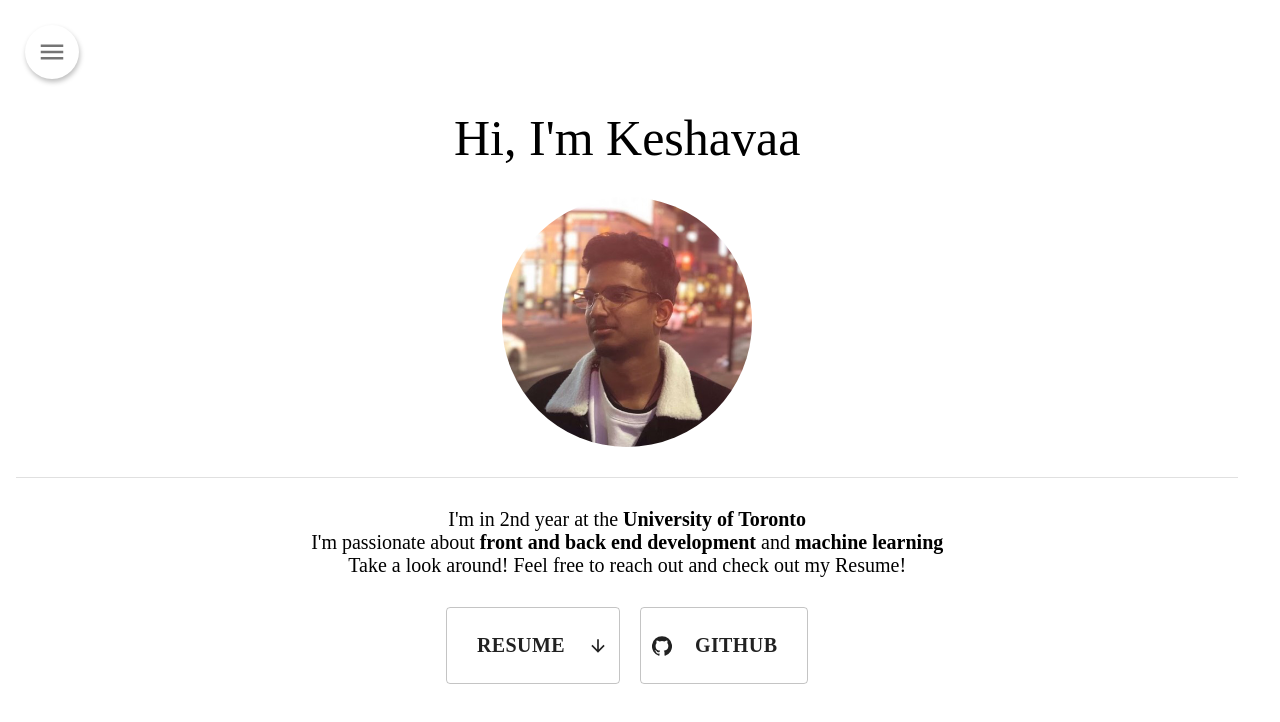
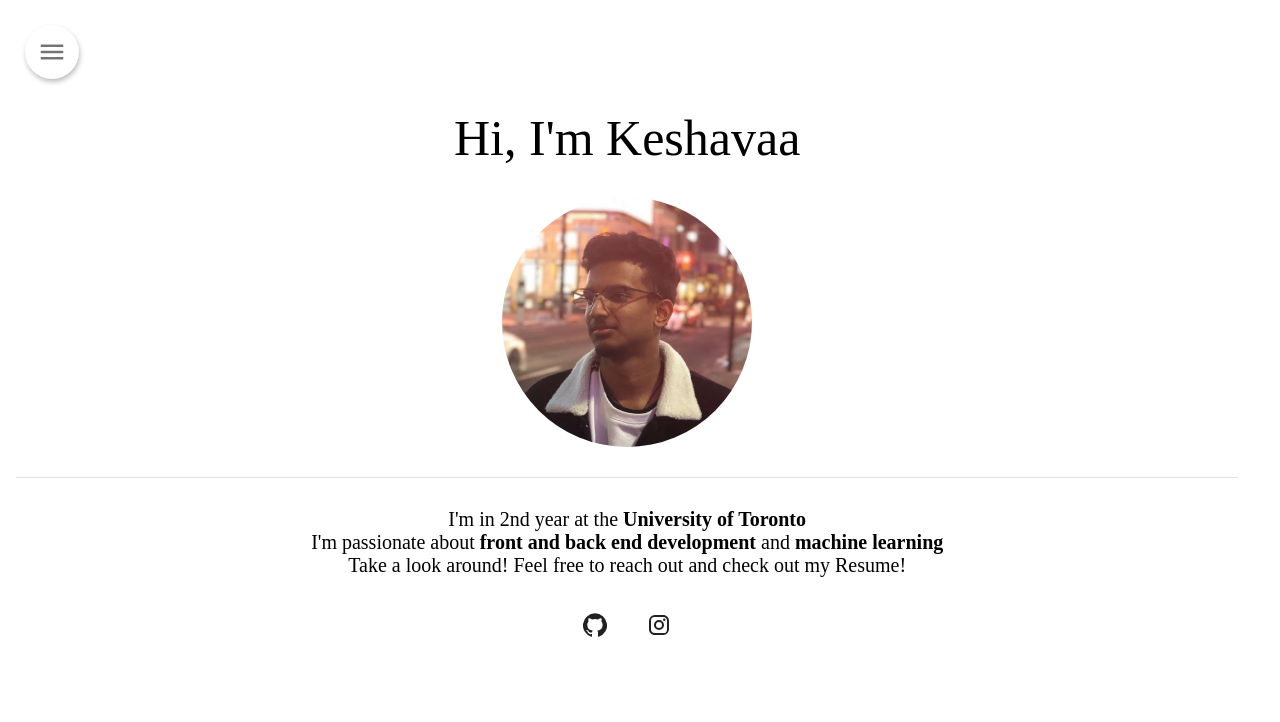
Before and after one commit to skeshavaa/my-portfolio, a React (Create React App) app in the folder client/: page / in a window 1280 px wide. Shown: the top 722 px of the page. Built offline with nearby package versions, Linux system fonts and the light colour scheme.

Commit message:
fixed home, added resume

```diff
--- a/client/src/pages/home.js
+++ b/client/src/pages/home.js
@@ -4,6 +4,7 @@ import  Layout  from '../components/layout.js'
 import DocResume from '../assets/documents/Resume.pdf'
 import Keshavaa from '../assets/images/me.png'
 import GitHubIcon from '@material-ui/icons/GitHub';
+import InstagramIcon from '@material-ui/icons/Instagram'
 import ArrowDownwardIcon from '@material-ui/icons/ArrowDownward';
 import styled from 'styled-components';
 import Spacer from '../components/spacer.js'
@@ -30,12 +31,11 @@ const Home = () => {
                     </About>
                 </Row>
                 <Row>
-                    <Button variant="outlined" href={DocResume} target="_blank" endIcon={<ArrowDownwardIcon />}>
-                        <ButtonText>Resume</ButtonText>
+                    <Button href="https://github.com/skeshavaa" target="_blank" >
+                        <GitHubIcon />
                     </Button>
-                    <Width />
-                    <Button variant="outlined" href="https://github.com/skeshavaa" target="_blank" startIcon={<GitHubIcon />}>
-                        <ButtonText>Github</ButtonText>
+                    <Button href="https://www.instagram.com/s.keshavaa/" target="_blank" >
+                        <InstagramIcon />
                     </Button>
                 </Row>
 
```
Also changed, not shown: 1 other file (tests, documents, lock files or other folders).
